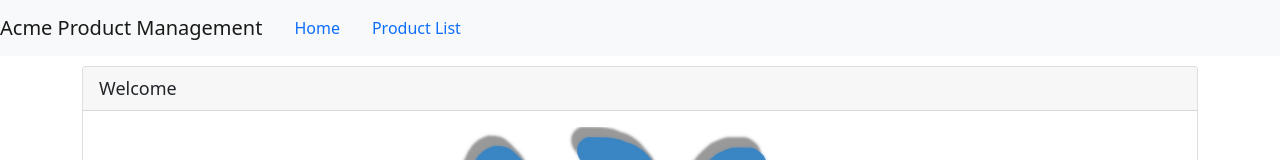
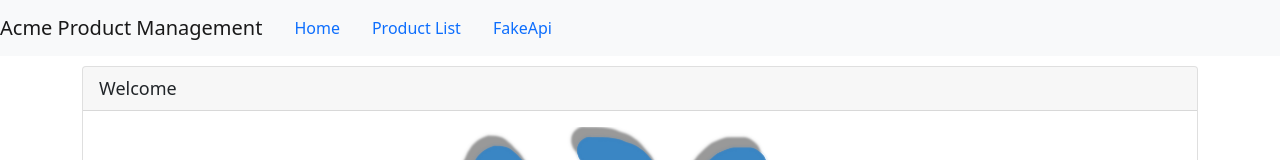
Before and after one commit to LeonardoVita/Angular-Course, an Angular app in the folder APM/: page /welcome in a window 1280 px wide. Shown: the top 160 px of the page. Built offline with nearby package versions, Linux system fonts and the light colour scheme.

Commit message:
Create fakeapi module

```diff
--- a/APM/src/app/app.component.html
+++ b/APM/src/app/app.component.html
@@ -7,6 +7,9 @@
     <li>
       <a class="nav-link" routerLink="/products">Product List</a>
     </li>
+    <li>
+      <a class="nav-link" routerLink="/fakeapi">FakeApi</a>
+    </li>
   </ul>
 </nav>
 <div class="container">
--- a/APM/src/app/app.module.ts
+++ b/APM/src/app/app.module.ts
@@ -2,9 +2,8 @@ import { NgModule } from '@angular/core';
 import { BrowserModule } from '@angular/platform-browser';
 import { HttpClientModule} from "@angular/common/http"
 import { RouterModule } from '@angular/router';
-
 import { ProductModule } from './products/product.module';
-
+import { FakeapiModule } from './fakeapi/fakeapi.module';
 import { AppComponent } from './app.component';
 import { WelcomeComponent } from './home/welcome.component';
 
@@ -21,7 +20,8 @@ import { WelcomeComponent } from './home/welcome.component';
       { path: "", redirectTo: "welcome", pathMatch: "full" },
       { path: "**", redirectTo: "welcome", pathMatch: "full"},
     ]),
-    ProductModule
+    ProductModule,
+    FakeapiModule
   ],
   bootstrap: [AppComponent]
 })
--- a/APM/src/app/fakeapi/fakeapi.component.ts
+++ b/APM/src/app/fakeapi/fakeapi.component.ts
@@ -4,7 +4,6 @@ import { FakeApiService } from "./fakeapi.service";
 import { IFakeapiPosts } from "./fakeapiPosts";
 
 @Component({
-    selector: "pm-fakeapi",
     templateUrl: "./fakeapi.component.html",
     styleUrls: ["./fakeapi.component.css"]
 })
--- a/APM/src/app/products/product.module.ts
+++ b/APM/src/app/products/product.module.ts
@@ -1,12 +1,8 @@
 import { NgModule } from '@angular/core';
 import { RouterModule } from '@angular/router';
-
 import { ProductDetailGuard } from './product-detail.guard';
-
 import { ProductListComponent } from './product-list.component';
 import { ProductDetailComponent } from './product-detail.component';
-import { FakeApiComponent } from '../fakeapi/fakeapi.component';
-
 import { ConverToSpacesPipe } from '../shared/convert-to-spaces.pipe';
 import { SharedModule } from '../shared/shared.module';
 
@@ -14,7 +10,6 @@ import { SharedModule } from '../shared/shared.module';
   declarations: [
    ProductListComponent,
    ProductDetailComponent,
-   FakeApiComponent,
    ConverToSpacesPipe
   ],
   imports: [
```
Also changed, not shown: APM/src/app/fakeapi/fakeapi.module.ts (added, +19 -0 lines).
